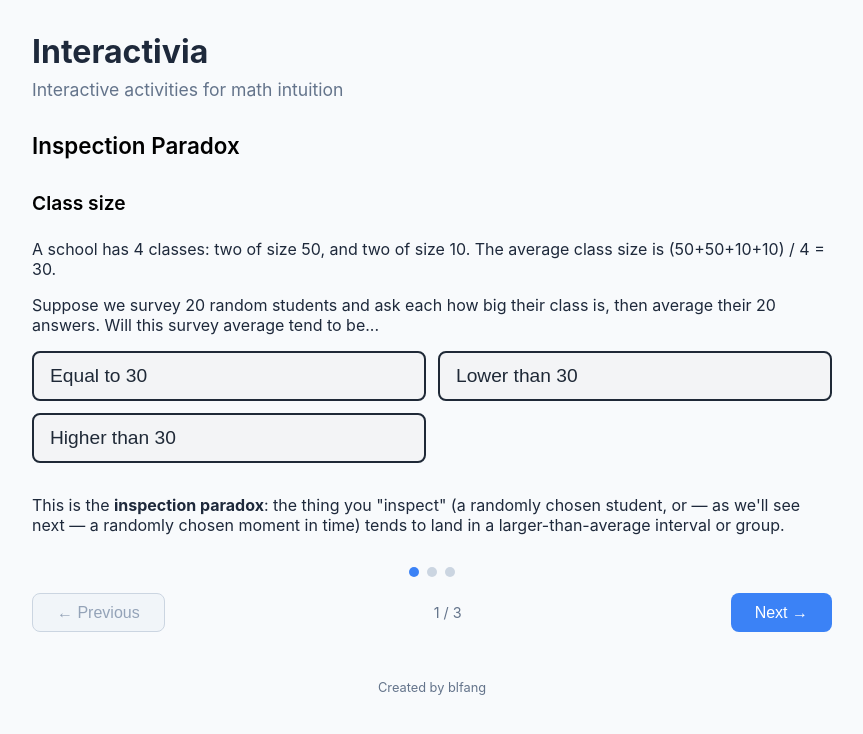
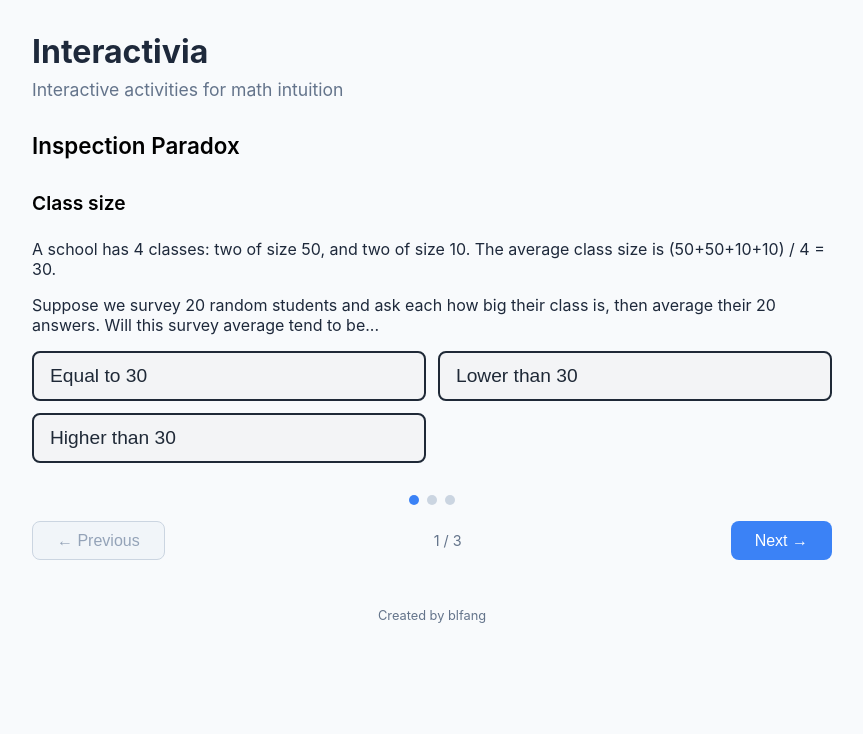
Before and after one commit to blfang/interactivia, a React (Vite) app: page /lessons/inspection-paradox in a window 1280 px wide. Shown: the top 734 px of the page, without its empty margins (208-1071 px from the left). Built offline with nearby package versions, Linux system fonts and the light colour scheme.

Commit message:
Fix bug in MC question

```diff
--- a/src/lessons/inspection-paradox/steps/ClassSize.tsx
+++ b/src/lessons/inspection-paradox/steps/ClassSize.tsx
@@ -22,10 +22,11 @@ Right! Because the large classes have far more students in them, they're more li
 Try it yourself below.
         `}</Markdown>
         <ClassSizeWidget />
-      </MultipleChoiceQuestion>
-      <Markdown>{`
+
+        <Markdown>{`
 This is the **inspection paradox**: the thing you "inspect" (a randomly chosen student, or — as we'll see next — a randomly chosen moment in time) tends to land in a larger-than-average interval or group.
       `}</Markdown>
+      </MultipleChoiceQuestion>
     </>
   );
 }
```
